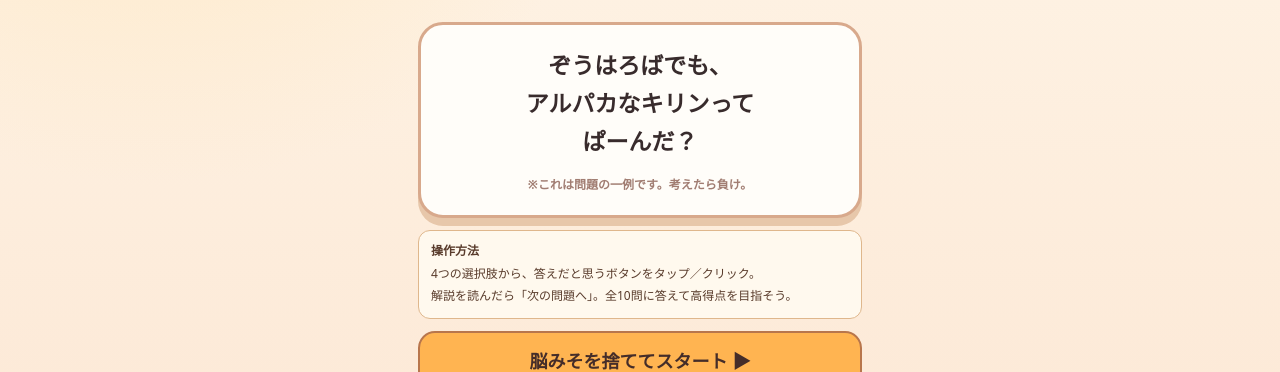
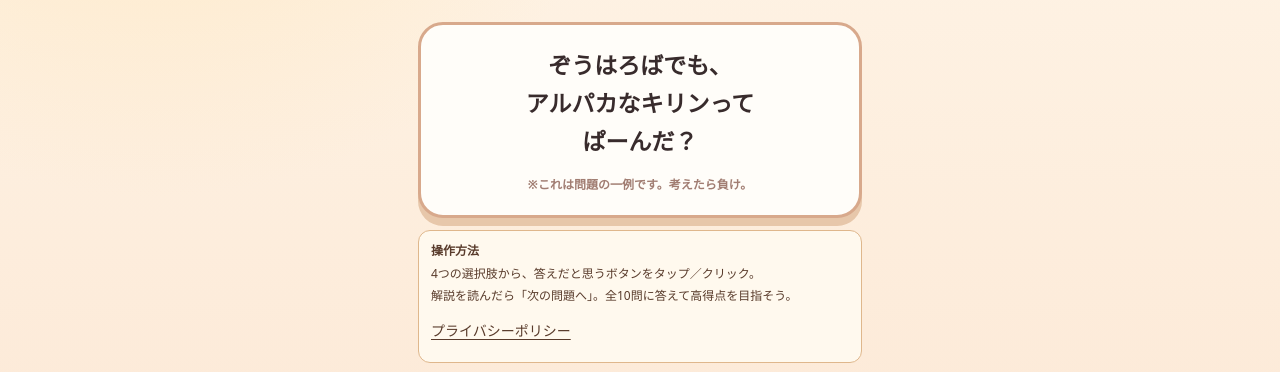
Before and after one commit to asobeatapps-ops/nazonazo_houkai, a plain HTML site: page index.html in a window 1280 px wide. Shown: the part 421-793 px from the top of the page. Drawn offline with Linux system fonts and the light colour scheme.

Commit message:
Add privacy policy link without changing game scripts

```diff
--- a/index.html
+++ b/index.html
@@ -7,8 +7,9 @@
 .result-ad-slot{margin:24px 0 6px;text-align:center}
 .result-ad-slot[hidden]{display:none!important}
 </style><style id="asobeat-howto-style">.asobeat-howto{box-sizing:border-box;width:100%;flex-shrink:0;margin:12px 0;padding:10px 12px;border:1px solid #dfb78c;border-radius:12px;background:#fff9ee;color:#593b2b;text-align:left;font-size:12px;line-height:1.6}.asobeat-howto strong{display:block;font-size:12px;margin:0 0 4px}.asobeat-howto p{margin:3px 0;font-size:inherit;line-height:inherit;color:inherit}</style>
+<style id="asobeat-privacy-style">.asobeat-privacy-link{display:inline-flex;align-items:center;min-height:44px;max-width:100%;font-size:14px;line-height:1.5;color:inherit;text-decoration:underline;text-underline-offset:3px;touch-action:manipulation}.asobeat-privacy-link:focus-visible{outline:2px solid currentColor;outline-offset:3px}</style>
 </head><body><main><div class="top"><a class="brand asobeat-home-link" href="https://asobeatapps-ops.github.io/gamehome/" aria-label="ASOBEAT ゲームホームへ戻る">ASOBEAT</a><div class="pill" id="best">最高記録 0点</div></div>
-<section id="home"><div class="hero"><div class="emoji">🤯❓</div><div class="title">なぞなぞ<br>崩壊！</div><p class="subtitle">問題も答えも意味不明。<br>でも、なぜか正解したい。</p></div><div class="card"><div class="question" style="font-size:23px">ぞうはろばでも、<br>アルパカなキリンって<br>ぱーんだ？</div><div class="hint">※これは問題の一例です。考えたら負け。</div></div><aside class="asobeat-howto" aria-label="操作方法"><strong>操作方法</strong><p>4つの選択肢から、答えだと思うボタンをタップ／クリック。</p><p>解説を読んだら「次の問題へ」。全10問に答えて高得点を目指そう。</p></aside><button class="btn primary" id="start">脳みそを捨ててスタート ▶</button><p class="small">全10問・4択・1プレイ約1分<br>正解すると100点＋連続正解ボーナス！</p></section>
+<section id="home"><div class="hero"><div class="emoji">🤯❓</div><div class="title">なぞなぞ<br>崩壊！</div><p class="subtitle">問題も答えも意味不明。<br>でも、なぜか正解したい。</p></div><div class="card"><div class="question" style="font-size:23px">ぞうはろばでも、<br>アルパカなキリンって<br>ぱーんだ？</div><div class="hint">※これは問題の一例です。考えたら負け。</div></div><aside class="asobeat-howto" aria-label="操作方法"><strong>操作方法</strong><p>4つの選択肢から、答えだと思うボタンをタップ／クリック。</p><p>解説を読んだら「次の問題へ」。全10問に答えて高得点を目指そう。</p><a class="asobeat-privacy-link" href="https://asobeatapps-ops.github.io/gamehome/privacy.html">プライバシーポリシー</a></aside><button class="btn primary" id="start">脳みそを捨ててスタート ▶</button><p class="small">全10問・4択・1プレイ約1分<br>正解すると100点＋連続正解ボーナス！</p></section>
 <section id="game" class="hidden"><div class="top"><div class="pill" id="round">第1問 / 10</div><div class="pill" id="score">0点</div></div><div class="progress"><div id="bar" style="width:0%"></div></div><div class="card flash" id="qcard"><div class="tag" id="tag">第1問</div><div class="question" id="question"></div><div class="hint">一番それっぽくない答えを選べ（たぶん）</div></div><div class="answers" id="answers"></div><div id="feedback" class="card result hidden" aria-live="polite"></div><button id="next" class="btn primary hidden">次の問題へ →</button></section>
 <section id="end" class="hidden"><div class="hero"><div class="emoji" id="endEmoji">🏆</div><div class="title" id="endTitle">脳みそ優勝</div><div class="subtitle">今回の意味不明スコア</div><div class="score" id="finalScore">0点</div><p id="finalDetail" class="subtitle"></p></div><div class="card result" id="finalComment"></div><button class="btn primary" id="share">𝕏 に結果を投稿する</button><button class="btn" id="retry">もう一回あそぶ ↻</button><a class="btn secondary" style="display:flex;align-items:center;justify-content:center;text-decoration:none;margin-top:12px" href="https://asobeatapps-ops.github.io/gamehome/">🎮 他のゲームも遊んでみる →</a><button class="btn secondary" id="back">タイトルへ</button><aside id="resultAdSlot" class="result-ad-slot" hidden aria-label="広告掲載エリア"><!-- AdSense承認後、公式広告コードをここに設置しhidden属性を解除してください。 --></aside></section>
 <div class="footer">© ASOBEAT · 無料ブラウザゲーム</div></main><script>
```
